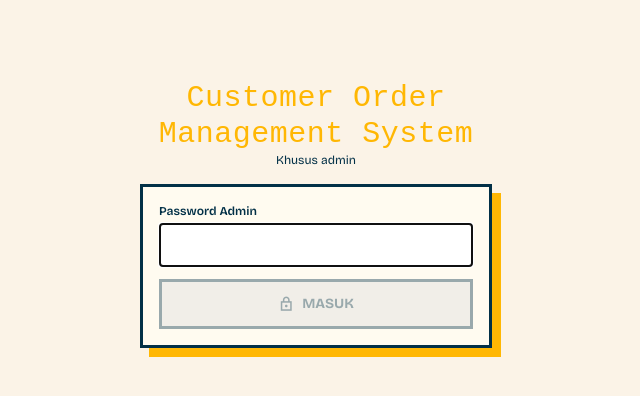
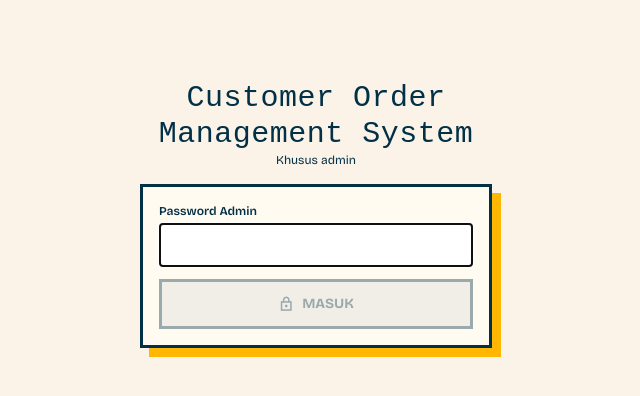
Before and after one commit to ratu8ilqi5/ratu-bilqisyari-ordersystem, a Next.js app: page /admin-login in a window 1280 px wide. Shown: the top 396 px of the page, without its empty margins (324-964 px from the left). Built offline with nearby package versions, Linux system fonts and the light colour scheme; a web font is replaced by a local one.

Commit message:
Fix admin login text contrast

```diff
--- a/app/admin-login/page.js
+++ b/app/admin-login/page.js
@@ -31,7 +31,7 @@ export default function AdminLoginPage() {
   return (
     <div className="max-w-sm mx-auto px-4 py-20">
       <div className="text-center mb-4">
-        <h1 className="ff-display text-3xl" style={{ color: C.grape }}>{APP_NAME}</h1>
+        <h1 className="ff-display text-3xl" style={{ color: C.midnight }}>{APP_NAME}</h1>
         <p className="text-xs">Khusus admin</p>
       </div>
       <NeoCard accent={C.grape}>
```
